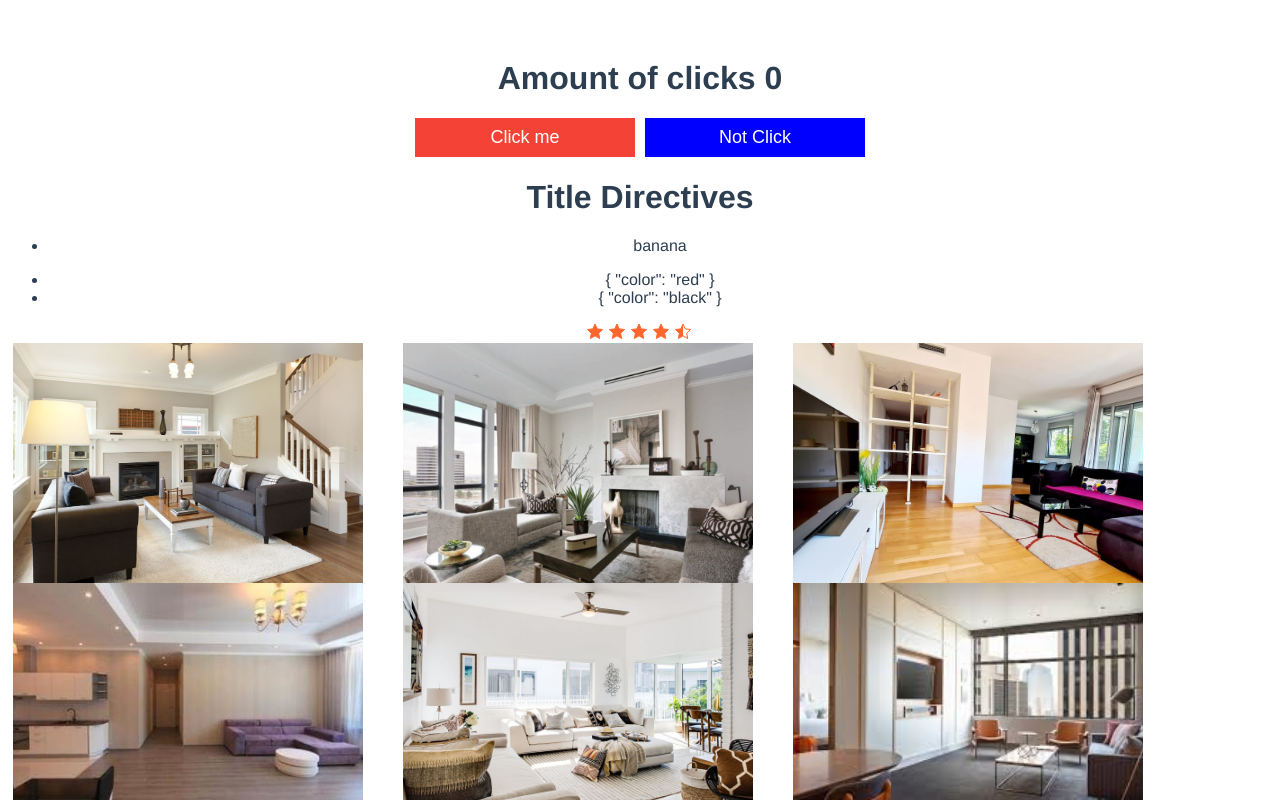
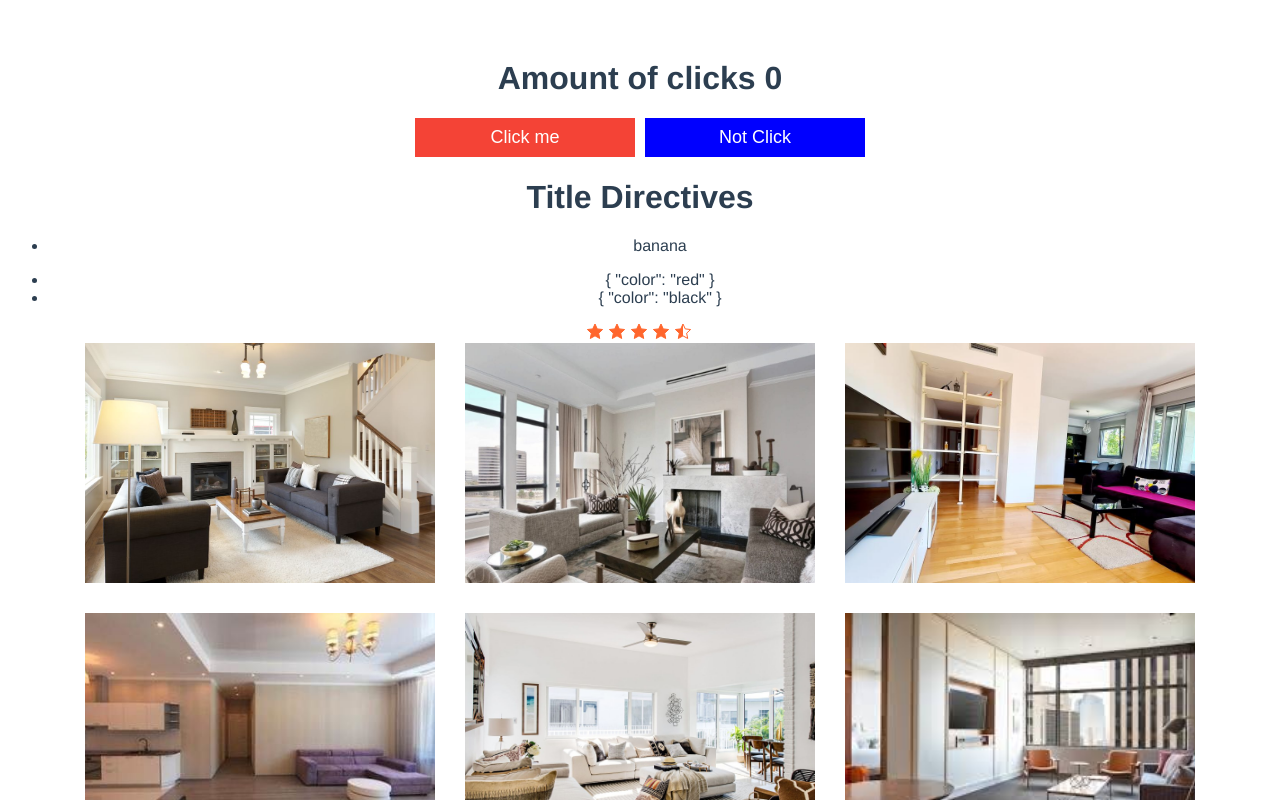
Before and after one commit to Taras-Roboteckyi/Vue-CLI_first-app, a Vue app: page / in a window 1280 px wide. Shown: the top 800 px of the page. Built offline with nearby package versions, Linux system fonts and the light colour scheme.

Commit message:
add container-wrapper

```diff
--- a/src/components/apartment/ApartmentsItem.vue
+++ b/src/components/apartment/ApartmentsItem.vue
@@ -48,7 +48,7 @@ export default {
 .apartments-item {
   position: relative;
   max-width: 350px;
-  padding: 0 20px;
+  padding: 0 15px;
 
   &__inner {
     position: relative;
--- a/src/components/apartment/ApartmentsList.vue
+++ b/src/components/apartment/ApartmentsList.vue
@@ -1,16 +1,19 @@
 <template>
-    <div class="apartments-list">
-        <ApartmentsItem v-for="{ id, descr, rating, imgUrl, price } in items" :key="id" :descr="descr" :rating="rating"
-            :price="price" :imgSrc="imgUrl" />
-    </div>
+    <Container>
+        <div class="apartments-list">
+            <ApartmentsItem v-for="{ id, descr, rating, imgUrl, price } in items" :key="id" :descr="descr" :rating="rating"
+                :price="price" :imgSrc="imgUrl" class="apartments-list__item" />
+        </div>
+    </Container>
 </template>
 
 <script>
 import ApartmentsItem from './ApartmentsItem.vue';
+import Container from '../shared/Container.vue';
 
 export default {
     name: "AparttmentList",
-    components: { ApartmentsItem },
+    components: { ApartmentsItem, Container },
     props: {
         items: {
             type: Array,
--- /dev/null
+++ b/src/components/shared/Container.vue
@@ -0,0 +1,19 @@
+<template>
+    <div class="container">
+        <slot></slot>
+    </div>
+</template>
+
+<script>
+export default {
+    name: "containerWrapper"
+
+}
+</script>
+
+<style lang="scss" scoped>
+.container {
+    max-width: 1110px;
+    margin: 0 auto;
+}
+</style>
```
